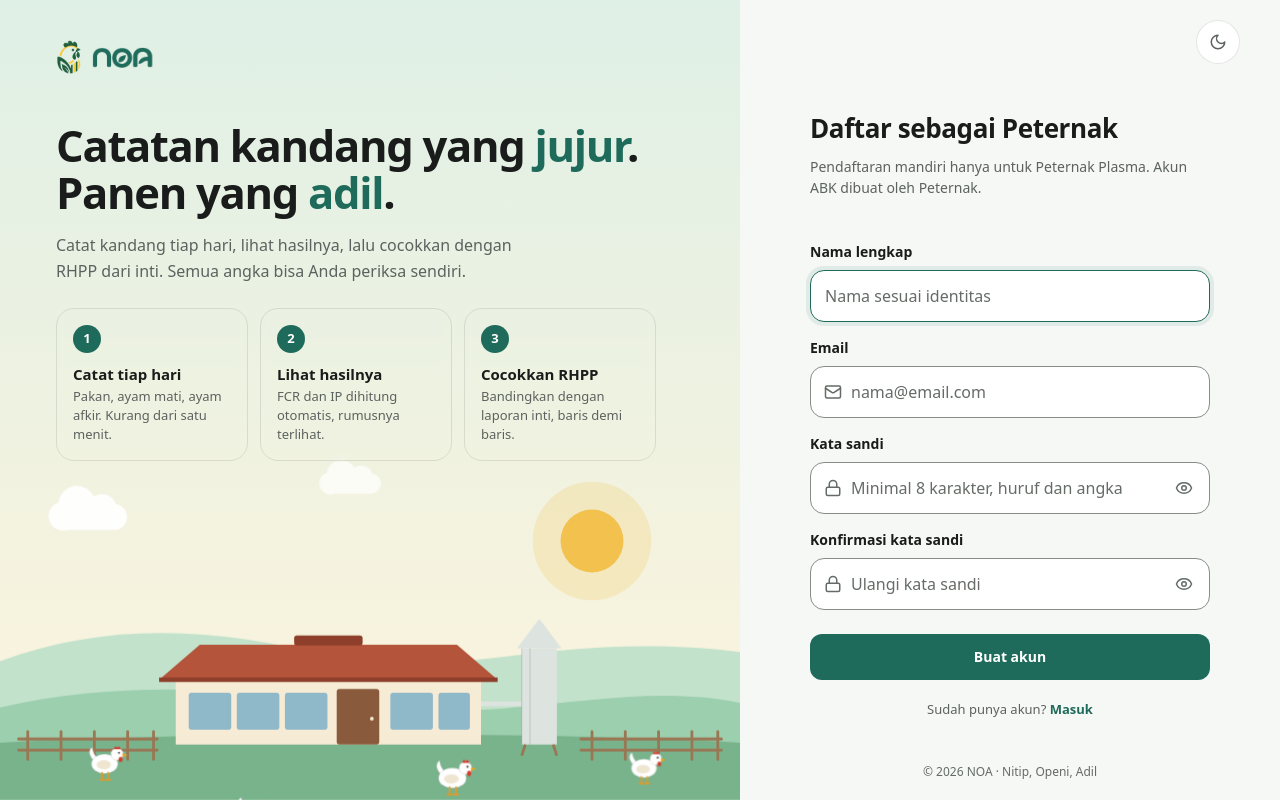
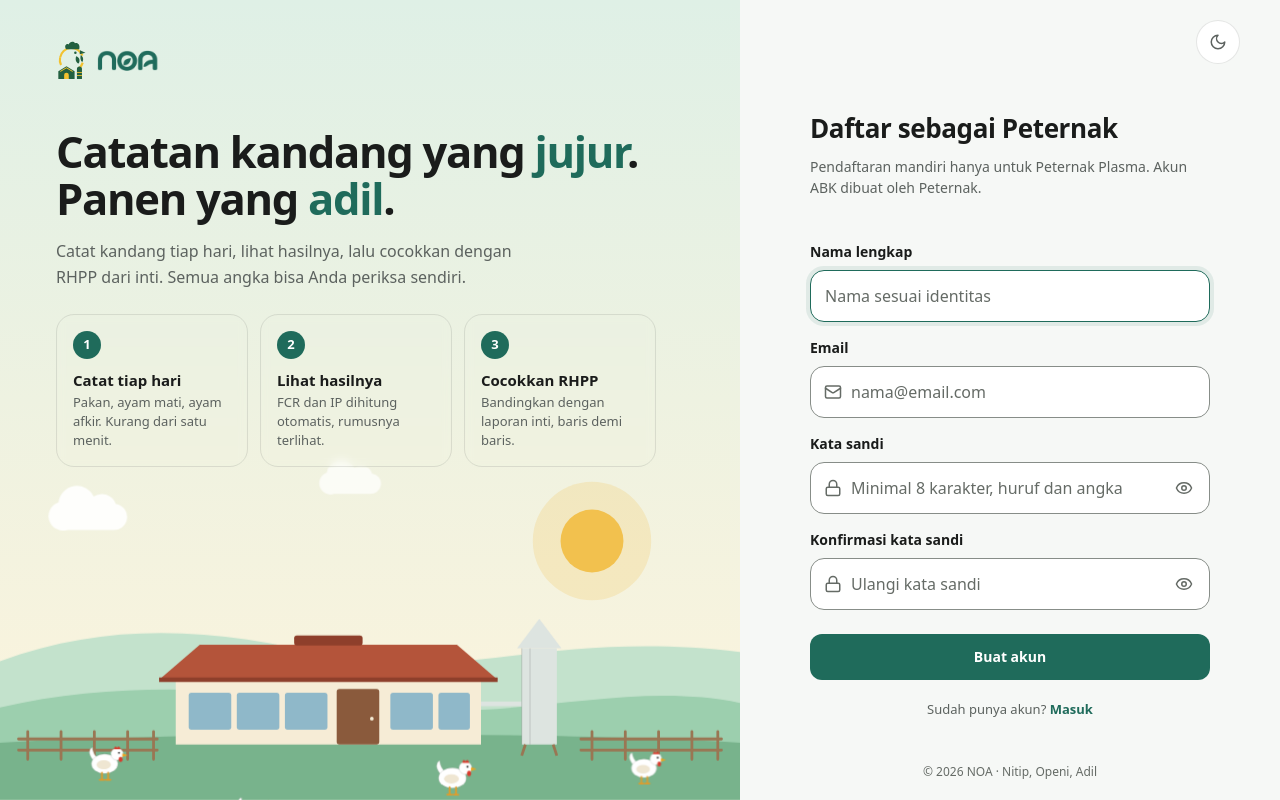
Before and after one commit to marquisccel/NOA, a Laravel app: page /register in a window 1280 px wide. Run offline with Laravel 12, Linux system fonts and the light colour scheme; style sheets or scripts are compiled from the project's sources; parts of the project's set-up code (start-up, migrations or seed data) failed here and were passed over; some web fonts are replaced.

Commit message:
Logo: ayam di cincin kuning dengan kandang dan silo pakan (vektor SVG)
Co-Authored-By: Claude Sonnet 5.5 <noreply@anthropic.com>

```diff
--- a/resources/views/components/app-layout.blade.php
+++ b/resources/views/components/app-layout.blade.php
@@ -23,7 +23,7 @@
         <meta name="viewport" content="width=device-width, initial-scale=1">
         <meta name="csrf-token" content="{{ csrf_token() }}">
         <title>{{ $judul ? $judul.' · NOA' : 'NOA' }}</title>
-        <link rel="icon" href="{{ asset('images/noa-mark.webp') }}" type="image/webp">
+        <link rel="icon" href="{{ asset('images/noa-mark.svg') }}" type="image/svg+xml">
         <script>(function(){try{var t=localStorage.getItem('noa.tema');if(!t&&window.matchMedia('(prefers-color-scheme: dark)').matches){t='dark'}if(t){document.documentElement.dataset.theme=t}}catch(e){}})()</script>
         @vite(['resources/css/app.css', 'resources/js/app.js'])
     </head>
--- a/resources/views/components/galat.blade.php
+++ b/resources/views/components/galat.blade.php
@@ -14,7 +14,7 @@
         <meta charset="utf-8">
         <meta name="viewport" content="width=device-width, initial-scale=1">
         <title>{{ $judul }} · NOA</title>
-        <link rel="icon" href="{{ asset('images/noa-mark.webp') }}" type="image/webp">
+        <link rel="icon" href="{{ asset('images/noa-mark.svg') }}" type="image/svg+xml">
         <script>(function(){try{var t=localStorage.getItem('noa.tema');if(!t&&window.matchMedia('(prefers-color-scheme: dark)').matches){t='dark'}if(t){document.documentElement.dataset.theme=t}}catch(e){}})()</script>
         @vite(['resources/css/app.css'])
     </head>
--- a/resources/views/components/guest-layout.blade.php
+++ b/resources/views/components/guest-layout.blade.php
@@ -7,7 +7,7 @@
         <meta name="viewport" content="width=device-width, initial-scale=1">
         <meta name="csrf-token" content="{{ csrf_token() }}">
         <title>{{ $title }} · NOA</title>
-        <link rel="icon" href="{{ asset('images/noa-mark.webp') }}" type="image/webp">
+        <link rel="icon" href="{{ asset('images/noa-mark.svg') }}" type="image/svg+xml">
         <script>(function(){try{var t=localStorage.getItem('noa.tema');if(!t&&window.matchMedia('(prefers-color-scheme: dark)').matches){t='dark'}if(t){document.documentElement.dataset.theme=t}}catch(e){}})()</script>
         @vite(['resources/css/app.css', 'resources/js/app.js'])
     </head>
--- a/resources/views/components/logo.blade.php
+++ b/resources/views/components/logo.blade.php
@@ -1,8 +1,8 @@
 @props(['compact' => false])
 
-{{-- Logo NOA: tanda (ayam dan daun) tanpa kartu, ditambah wordmark berwarna hijau merek (topeng CSS dari WebP transparan, ikut tema). --}}
+{{-- Logo NOA: tanda (ayam, kandang, dan silo pakan) tanpa kartu, ditambah wordmark berwarna hijau merek (topeng CSS dari WebP transparan, ikut tema). --}}
 <span {{ $attributes->class(['inline-flex items-center gap-2.5']) }}>
-    <img src="{{ asset('images/noa-mark.webp') }}" alt="" width="26" height="34" class="h-[34px] w-[26px] shrink-0">
+    <img src="{{ asset('images/noa-mark.svg') }}" alt="" width="31" height="40" class="h-[40px] w-[31px] shrink-0">
     @unless ($compact)
         <span role="img" aria-label="NOA" class="block h-[22px] w-[62px] bg-brand" style="-webkit-mask: url('{{ asset('images/noa-wordmark.webp') }}') center / contain no-repeat; mask: url('{{ asset('images/noa-wordmark.webp') }}') center / contain no-repeat;"></span>
     @endunless
```
Also changed, not shown: tests/Feature/UiPutaran2Test.php (+2 -2 lines), public/images/noa-mark.svg (added).
